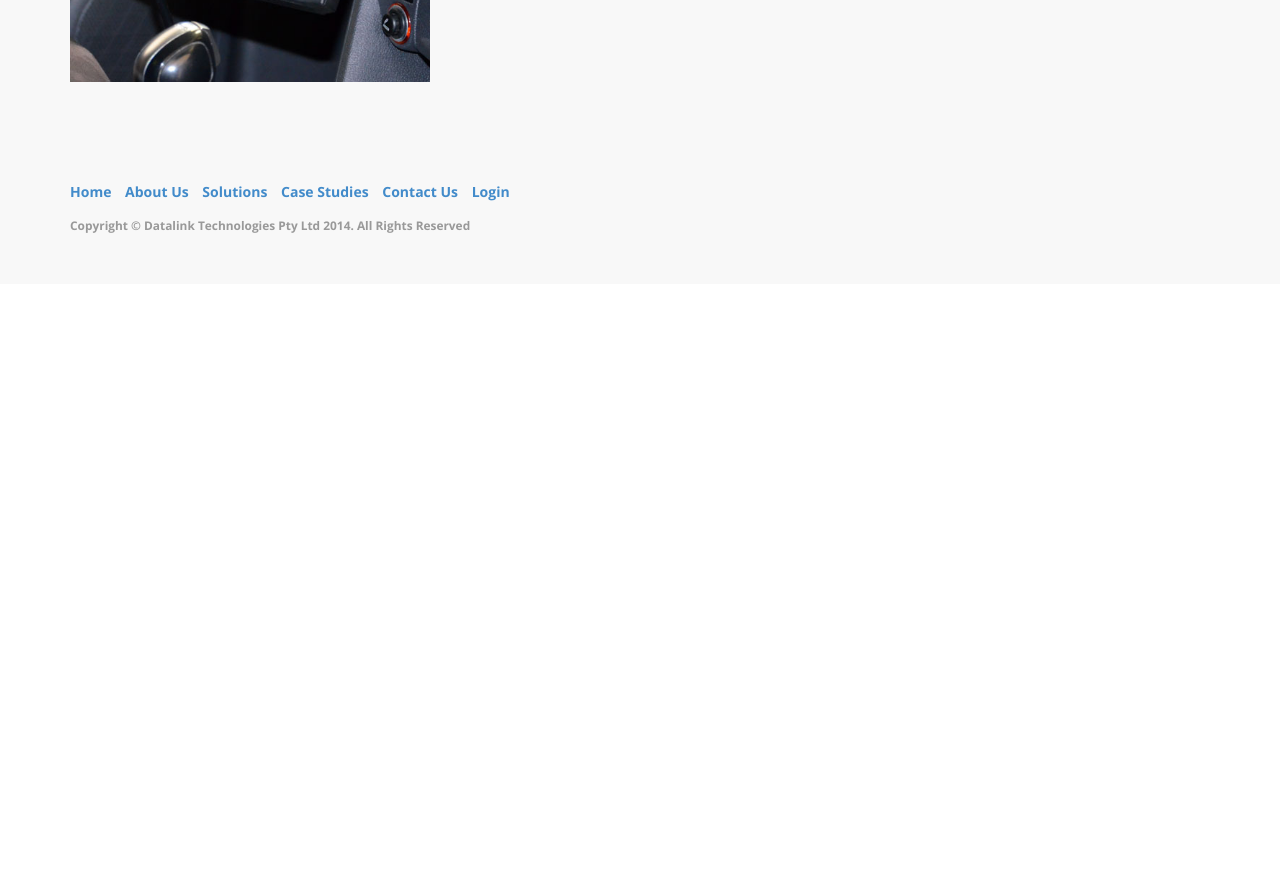
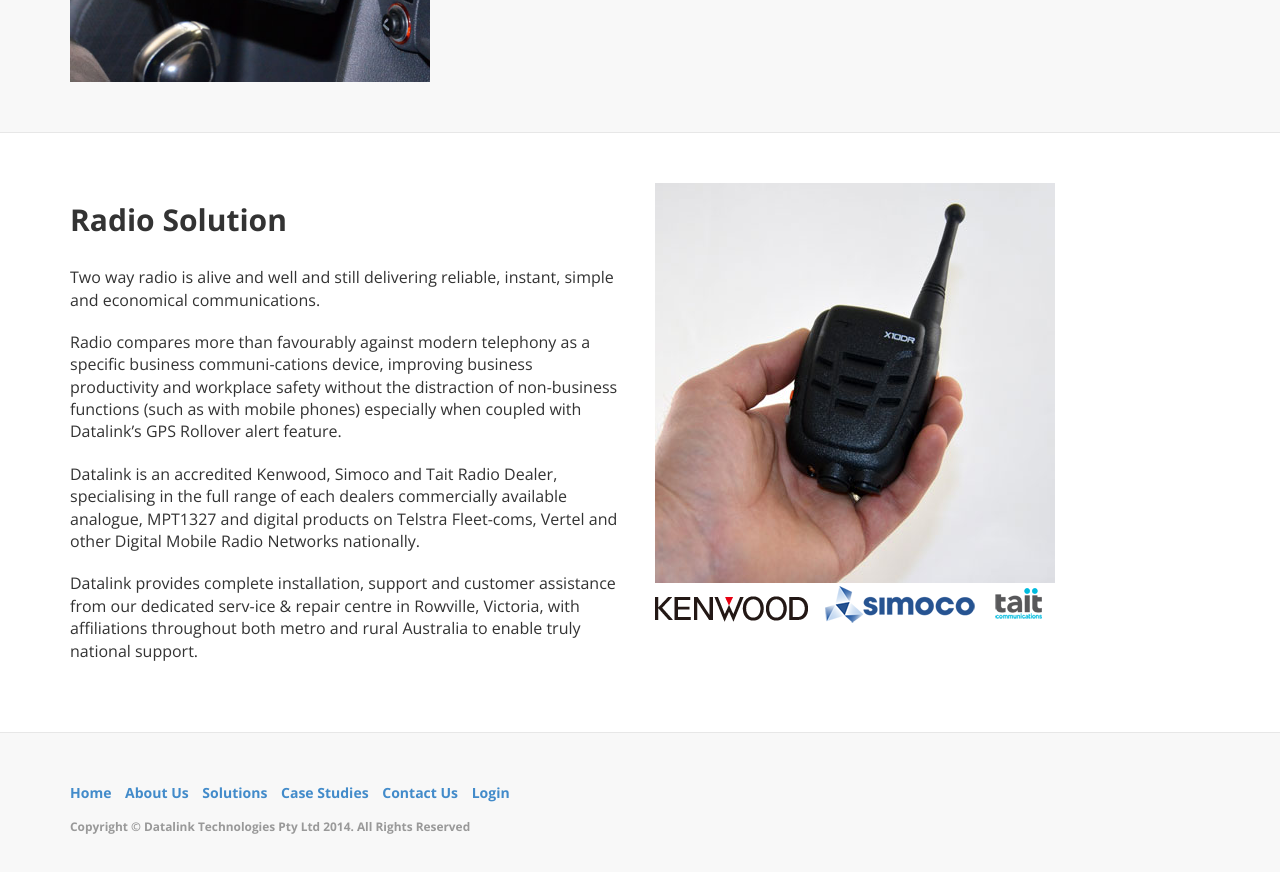
Before and after one commit to datalinktech/datalinktech.github.io, a plain HTML site: page solutions.html in a window 1280 px wide. Shown: the part 3120-3992 px from the top of the page. Before the commit the page ends 3404 px from the top, so only its background shows below. Drawn offline with nearby package versions, Linux system fonts and the light colour scheme.

Commit message:
Add radio to solutions

```diff
--- a/solutions.html
+++ b/solutions.html
@@ -106,8 +106,6 @@
       </div>
 
     </div>
-
-
 
   <div class="content-section-a" id="gps_tracking">
 
@@ -239,6 +237,50 @@
 
     </div>
 
+  <div class="content-section-b" id="radio_solution">
+
+      <div class="container">
+
+        <div class="row">
+          <div class="col-lg-6 col-sm-6">
+
+            <div class="clearfix"></div>
+
+            <h2 class="section-heading">Radio Solution</h2>
+
+            <p class="lead">
+              Two way radio is alive and well and still delivering reliable, instant, simple and economical communications.
+            </p>
+
+            <p class="lead">
+              Radio compares more than favourably against modern telephony as a specific business communi-cations device, improving business productivity and workplace safety without the distraction of non-business functions (such as with mobile phones) especially when coupled with Datalink’s GPS Rollover alert feature.
+            </p>
+
+            <p class="lead">
+              Datalink is an accredited Kenwood, Simoco and Tait Radio Dealer, specialising in the full range of each dealers commercially available analogue, MPT1327 and digital products on Telstra Fleet-coms, Vertel and other Digital Mobile Radio Networks nationally.
+            </p>
+
+            <p class="lead">
+              Datalink provides complete installation, support and customer assistance from our dedicated serv-ice & repair centre in Rowville, Victoria, with affiliations throughout both metro and rural Australia to enable truly national support.
+            </p>
+
+          </div>
+          <div class="col-lg-6 col-sm-6">
+            <img class="img-responsive" src="img/radio_hand.jpg" alt="Service Industries">
+
+            <ul class="list-inline">
+              <li><img class="img-responsive" src="img/kenwood.gif" alt="kenwood"></li>
+              <li><img class="img-responsive" src="img/simoco-logo-white.png" alt="simoco"></li>
+              <li><img class="img-responsive" src="img/tait.png" alt="tait"></li>
+            </ul>
+
+          </div>
+        </div>
+
+      </div>
+
+    </div>
+
   </div>
 
   <footer>
```
Also changed, not shown: img/kenwood.gif (added), img/radio_hand.jpg (added), img/simoco-logo-white.png (added), img/tait.png (added).
